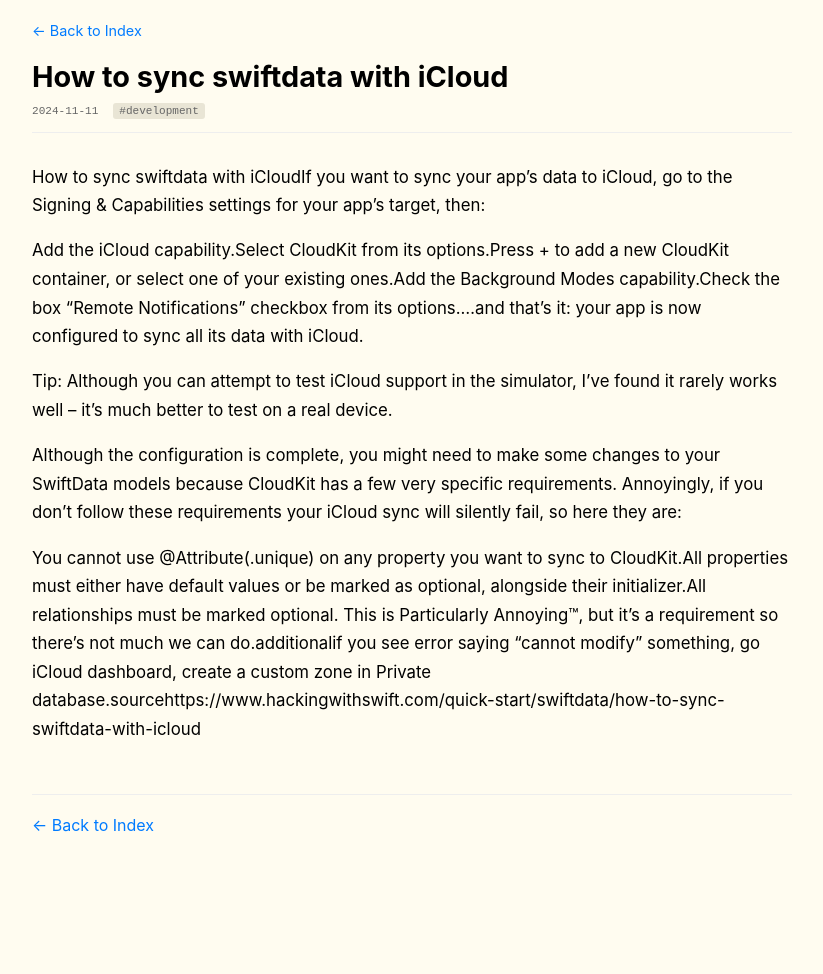
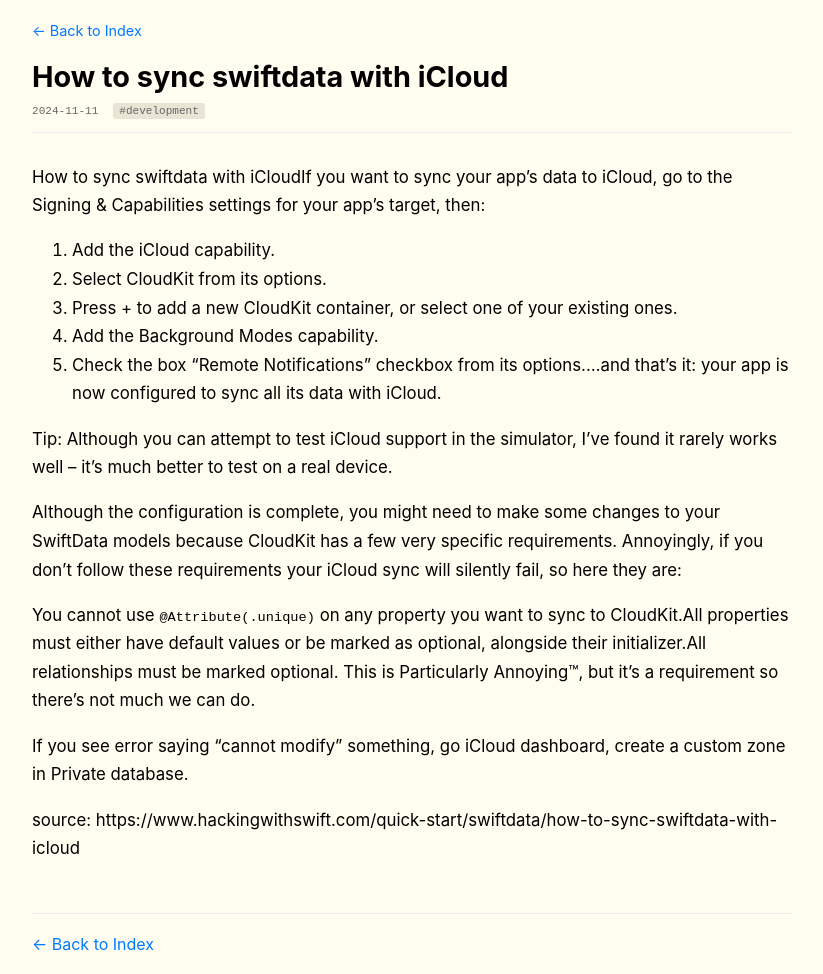
Before and after one commit to cslosiu/cslosiu.github.io, a Jekyll site: the page built from _posts/2024-11-11-97.md, in a window 1280 px wide. Shown: the whole page, without its empty margins (228-1051 px from the left). Built offline with Jekyll 4.4.1, drawn with Linux system fonts in a browser that asks for light colours; before the commit the page ends 900 px from its top, so only the background shows below that.

Commit message:
docs: convert issue #97 to Jekyll post

```diff
--- a/_posts/2024-11-11-97.md
+++ b/_posts/2024-11-11-97.md
@@ -8,10 +8,18 @@ issue_number: 97
 
 How to sync swiftdata with iCloudIf you want to sync your app's data to iCloud, go to the Signing & Capabilities settings for your app's target, then:
 
-Add the iCloud capability.Select CloudKit from its options.Press + to add a new CloudKit container, or select one of your existing ones.Add the Background Modes capability.Check the box "Remote Notifications" checkbox from its options.…and that's it: your app is now configured to sync all its data with iCloud.
+1. Add the iCloud capability.
+2. Select CloudKit from its options.
+3. Press + to add a new CloudKit container, or select one of your existing ones.
+4. Add the Background Modes capability.
+5. Check the box "Remote Notifications" checkbox from its options.…and that's it: your app is now configured to sync all its data with iCloud.
 
 Tip: Although you can attempt to test iCloud support in the simulator, I've found it rarely works well – it's much better to test on a real device.
 
 Although the configuration is complete, you might need to make some changes to your SwiftData models because CloudKit has a few very specific requirements. Annoyingly, if you don't follow these requirements your iCloud sync will silently fail, so here they are:
 
-You cannot use @Attribute(.unique) on any property you want to sync to CloudKit.All properties must either have default values or be marked as optional, alongside their initializer.All relationships must be marked optional. This is Particularly Annoying™, but it's a requirement so there's not much we can do.additionalif you see error saying "cannot modify" something, go iCloud dashboard, create a custom zone in Private database.sourcehttps://www.hackingwithswift.com/quick-start/swiftdata/how-to-sync-swiftdata-with-icloud
+You cannot use `@Attribute(.unique)` on any property you want to sync to CloudKit.All properties must either have default values or be marked as optional, alongside their initializer.All relationships must be marked optional. This is Particularly Annoying™, but it's a requirement so there's not much we can do.
+
+If you see error saying "cannot modify" something, go iCloud dashboard, create a custom zone in Private database.
+
+source: https://www.hackingwithswift.com/quick-start/swiftdata/how-to-sync-swiftdata-with-icloud
```
